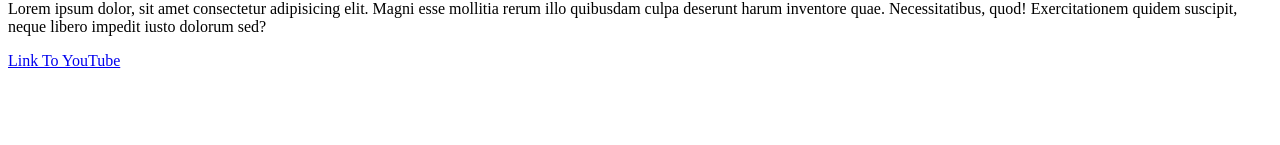
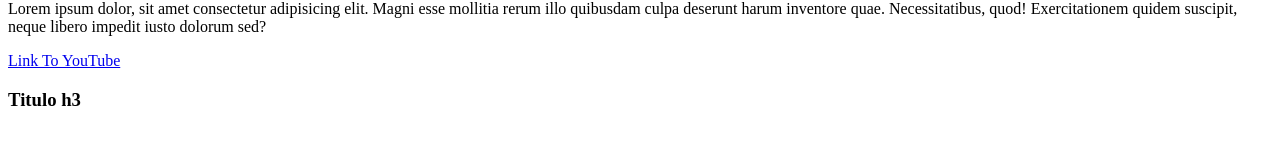
Before and after one commit to YLlampi/miPrimerRepositorio, a plain HTML site: page index.html in a window 1280 px wide. Shown: the part 127-272 px from the top of the page. Drawn offline with Linux system fonts and the light colour scheme.

Commit message:
Add title h3

```diff
--- a/index.html
+++ b/index.html
@@ -23,5 +23,9 @@
         <a href="https://www.youtube.com/">Link To YouTube</a>
     </section>
 
+    <h3>
+        Titulo h3
+    </h3>
+
   </body>
 </html>
```
